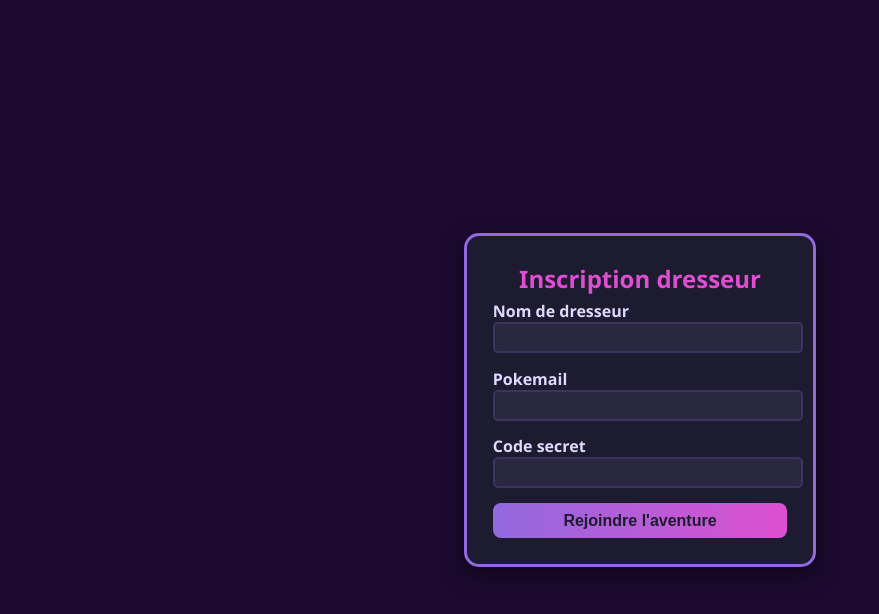
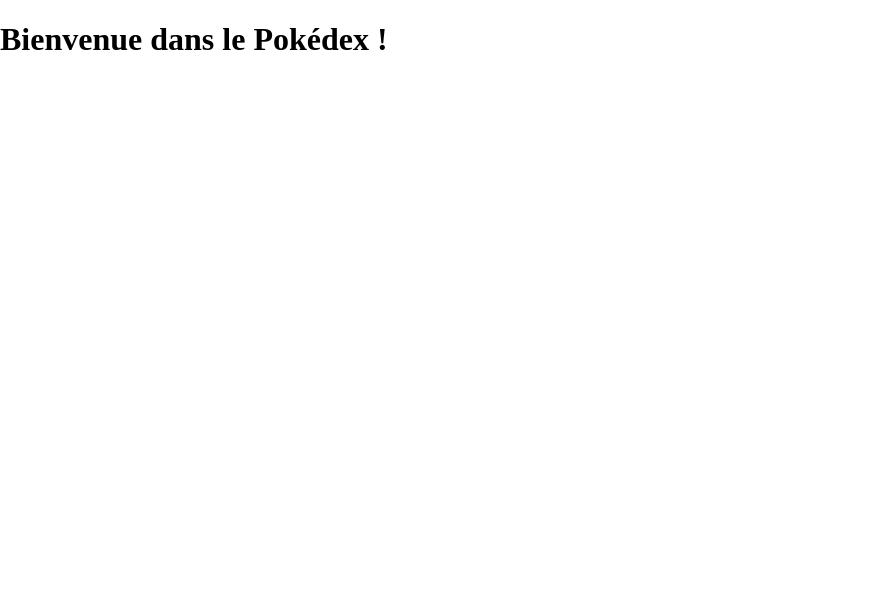
Before and after one commit to Revoky/B3_AdvancedFront_Pokedex, a React (Vite) app: page /home in a window 1280 px wide. Shown: the top 614 px of the page, without its empty margins (0-879 px from the left). Built offline with nearby package versions, Linux system fonts and the light colour scheme.

Commit message:
redirectToHomePage

```diff
--- a/package.json
+++ b/package.json
@@ -11,7 +11,8 @@
   },
   "dependencies": {
     "react": "^19.0.0",
-    "react-dom": "^19.0.0"
+    "react-dom": "^19.0.0",
+    "react-router-dom": "^7.5.1"
   },
   "devDependencies": {
     "@eslint/js": "^9.22.0",
--- a/src/App.tsx
+++ b/src/App.tsx
@@ -1,11 +1,16 @@
 import React from "react";
+import { BrowserRouter as Router, Routes, Route } from "react-router-dom";
 import SignupPage from "./pages/SignupPage";
+import HomePage from "./pages/HomePage";
 
 const App: React.FC = () => {
   return (
-    <div>
-      <SignupPage />
-    </div>
+    <Router>
+      <Routes>
+        <Route path="/" element={<SignupPage />} />
+        <Route path="/home" element={<HomePage />} />
+      </Routes>
+    </Router>
   );
 };
 
--- a/src/components/SignupForm.tsx
+++ b/src/components/SignupForm.tsx
@@ -1,4 +1,5 @@
 import React, { useState } from "react";
+import { useNavigate } from "react-router-dom";
 import '../styles/signupForm.css';
 
 interface FormData {
@@ -14,6 +15,8 @@
     password: "",
   });
 
+  const navigate = useNavigate();
+
   const handleChange = (e: React.ChangeEvent<HTMLInputElement>) => {
     const { name, value } = e.target;
     setFormData({ ...formData, [name]: value });
@@ -22,6 +25,7 @@
   const handleSubmit = (e: React.FormEvent) => {
     e.preventDefault();
     console.log("Compte créé avec succès :", formData);
+    navigate("/home");
   };
 
   return (
--- /dev/null
+++ b/src/pages/HomePage.tsx
@@ -0,0 +1,11 @@
+import React from "react";
+
+const HomePage: React.FC = () => {
+  return (
+    <div>
+      <h1>Bienvenue dans le Pokédex !</h1>
+    </div>
+  );
+};
+
+export default HomePage;
```
